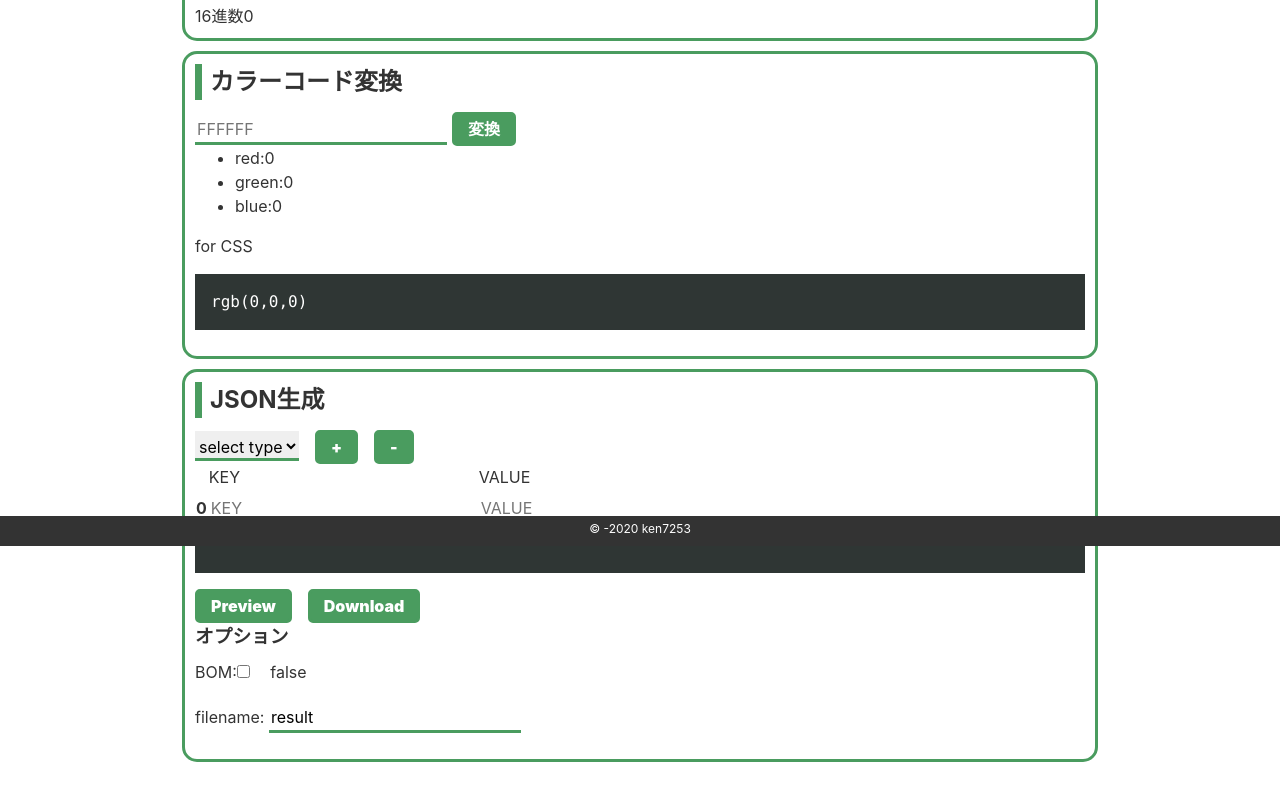
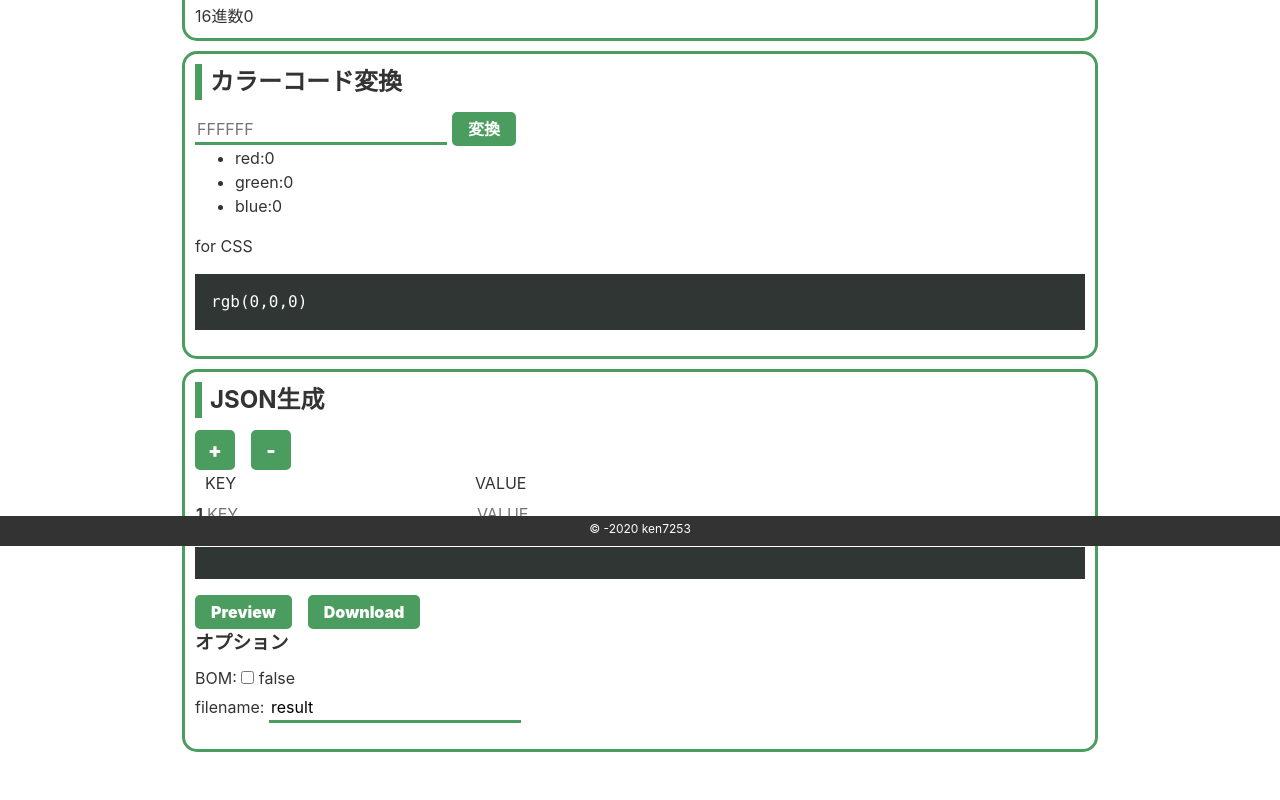
Before and after one commit to ken7253/coding_assistant, a Vue app: page / in a window 1280 px wide. Shown: the part 254-1054 px from the top of the page. Built offline with nearby package versions, Linux system fonts and the light colour scheme.

Commit message:
fix style

```diff
--- a/src/components/CreateJsonFile.vue
+++ b/src/components/CreateJsonFile.vue
@@ -1,13 +1,13 @@
 <template>
   <div class="create-json-flie">
     <h2>JSON生成</h2>
-    <div>
-      <select v-model="valueType">
+    <div class="table-control">
+      <!--<select v-model="valueType">
         <option disabled value>select type</option>
         <option>text</option>
         <option>number</option>
         <option>object</option>
-      </select>
+      </select>-->
       <input @click="addNewRow" type="button" value="+" />
       <input @click="removeRow" type="button" value="-" />
     </div>
@@ -29,10 +29,12 @@
       <input @click="createPreview" type="button" value="Preview" />
       <input @click="downloadJson" type="button" value="Download" />
     </div>
-    <div>
+    <div class="data-options">
       <h3>オプション</h3>
-      <p>BOM:<input v-model="jsonBOM" type="checkbox" /> {{ jsonBOM }}</p>
-      <p>filename: <input v-model="flieName" type="text" /></p>
+      <ul>
+        <li>BOM: <label><input v-model="jsonBOM" type="checkbox" /> {{ jsonBOM }}</label></li>
+        <li>filename: <input v-model="flieName" type="text" /></li>
+      </ul>
     </div>
   </div>
 </template>
@@ -41,7 +43,7 @@
 export default {
   data: function() {
     return {
-      lines: { 0: { key: "", value: "" } },
+      lines: { 1: { key: "", value: "" } },
       previewData: "",
       valueType: "",
       jsonBOM: false,
@@ -112,6 +114,14 @@ select {
 input[type="text"] {
   margin-right: 1rem;
 }
+.table-control {
+  input[type="button"] {
+    width: 40px;
+    height: 40px;
+    padding: 0;
+    font-size: 1.25rem;
+  }
+}
 .json-data-input {
   @include sp {
     width: 100%;
@@ -127,4 +137,17 @@ input[type="text"] {
     }
   }
 }
+.data-options{
+  ul {
+    list-style-type: none;
+    padding: 0;
+  }
+  label {
+    cursor: pointer;
+    margin: 0;
+    input {
+      margin: 0;
+    }
+  }
+}
 </style>
```
